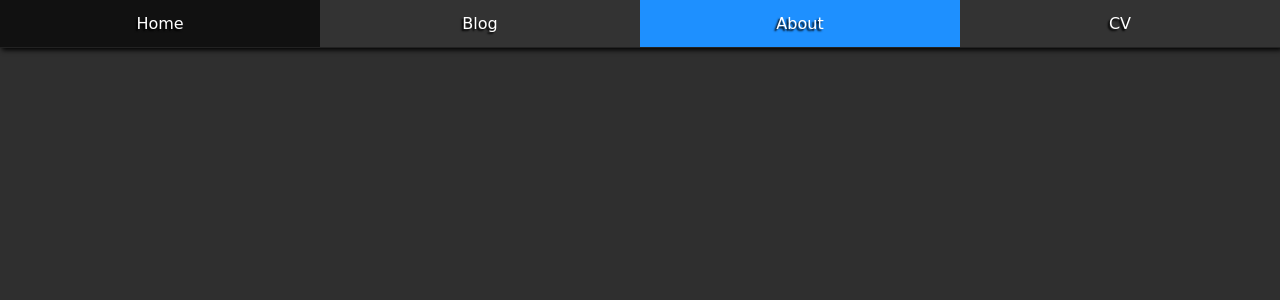
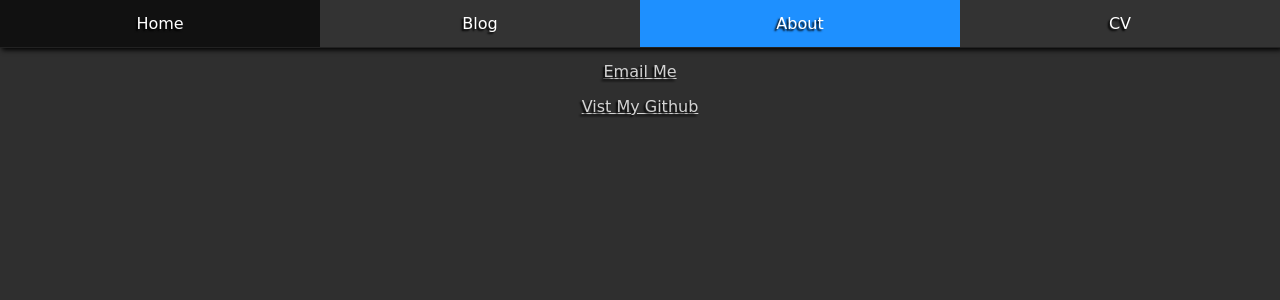
Before and after one commit to lemueldls/lemueld6200.github.io, a Jekyll site: the page built from about/index.html, in a window 1280 px wide. Shown: the top 300 px of the page. Built offline with Jekyll 4.4.1, drawn with Linux system fonts in a browser that asks for light colours.

Commit message:
Update index.html

```diff
--- a/about/index.html
+++ b/about/index.html
@@ -12,4 +12,6 @@ title: About
         	    	<li><a href="/cv">CV</a></li>
 		</ul>
 	</nav>
+	<p><a href="mailto:lemueld6200@afsenyc.org">Email Me</a></p>
+	<p><a href="https://github.com/lemueld6200/">Vist My Github</a></p>
 </div><!-- /.blurb -->
```
